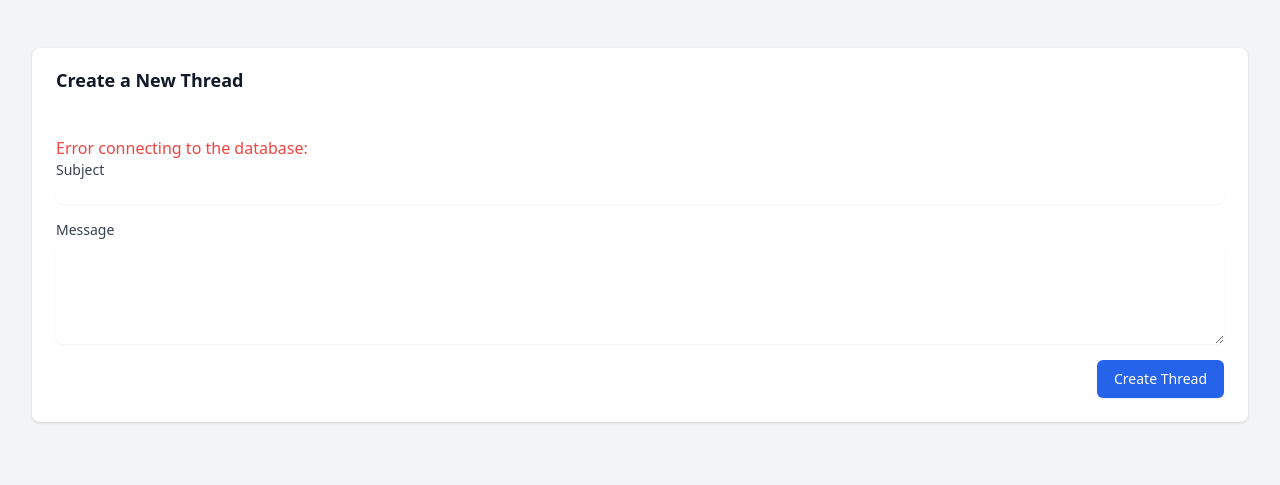
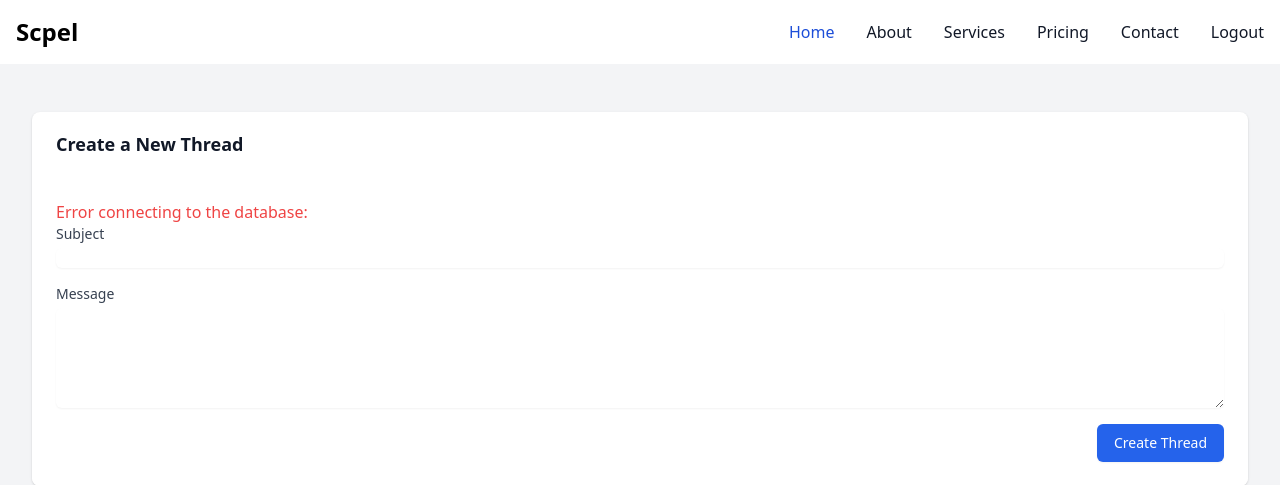
Before and after one commit to Scpel-lang/Scpel_Forum_and_User_Community, a PHP site: page /create_thread.php in a window 1280 px wide. Shown: the top 485 px of the page. Run offline with PHP 8.4, Linux system fonts and the light colour scheme; the visitor is signed in with stand-in values (Sample User, id 1); data that the repository does not hold is empty.

Commit message:
added a nav under creating  thread

```diff
--- a/create_thread.php
+++ b/create_thread.php
@@ -59,6 +59,28 @@ if (!$db) {
 </head>
 <body class="bg-gray-100">
 
+<nav class="bg-white border-gray-200 dark:bg-gray-900">
+    <div class="max-w-screen-xl flex flex-wrap items-center justify-between mx-auto p-4">
+        <a href="https://flowbite.com/" class="flex items-center space-x-3 rtl:space-x-reverse">
+            <span class="self-center text-2xl font-semibold whitespace-nowrap dark:text-white">Scpel</span>
+        </a>
+        <div class="hidden w-full md:block md:w-auto" id="navbar-default">
+            <ul class="font-medium flex flex-col p-4 md:p-0 mt-4 border border-gray-100 rounded-lg bg-gray-50 md:flex-row md:space-x-8 rtl:space-x-reverse md:mt-0 md:border-0 md:bg-white dark:bg-gray-800 md:dark:bg-gray-900 dark:border-gray-700">
+                <li><a href="#" class="block py-2 px-3 text-white bg-blue-700 rounded md:bg-transparent md:text-blue-700 md:p-0 dark:text-white md:dark:text-blue-500" aria-current="page">Home</a></li>
+                <li><a href="#" class="block py-2 px-3 text-gray-900 rounded hover:bg-gray-100 md:hover:bg-transparent md:border-0 md:hover:text-blue-700 md:p-0 dark:text-white md:dark:hover:text-blue-500 dark:hover:bg-gray-700 dark:hover:text-white md:dark:hover:bg-transparent">About</a></li>
+                <li><a href="#" class="block py-2 px-3 text-gray-900 rounded hover:bg-gray-100 md:hover:bg-transparent md:border-0 md:hover:text-blue-700 md:p-0 dark:text-white md:dark:hover:text-blue-500 dark:hover:bg-gray-700 dark:hover:text-white md:dark:hover:bg-transparent">Services</a></li>
+                <li><a href="#" class="block py-2 px-3 text-gray-900 rounded hover:bg-gray-100 md:hover:bg-transparent md:border-0 md:hover:text-blue-700 md:p-0 dark:text-white md:dark:hover:text-blue-500 dark:hover:bg-gray-700 dark:hover:text-white md:dark:hover:bg-transparent">Pricing</a></li>
+                <li><a href="#" class="block py-2 px-3 text-gray-900 rounded hover:bg-gray-100 md:hover:bg-transparent md:border-0 md:hover:text-blue-700 md:p-0 dark:text-white md:dark:hover:text-blue-500 dark:hover:bg-gray-700 dark:hover:text-white md:dark:hover:bg-transparent">Contact</a></li>
+                <li>
+                    <form method="post">
+                        <button type="submit" name="logout" class="block py-2 px-3 text-gray-900 rounded hover:bg-gray-100 md:hover:bg-transparent md:border-0 md:hover:text-blue-700 md:p-0 dark:text-white md:dark:hover:text-blue-500 dark:hover:bg-gray-700 dark:hover:text-white md:dark:hover:bg-transparent">Logout</button>
+                    </form>
+                </li>
+            </ul>
+        </div>
+    </div>
+</nav>
+
 <div class="max-w-screen-xl mx-auto py-12 px-4 sm:px-6 lg:px-8">
     <div class="bg-white shadow overflow-hidden sm:rounded-lg">
         <div class="px-4 py-5 sm:px-6">
```
